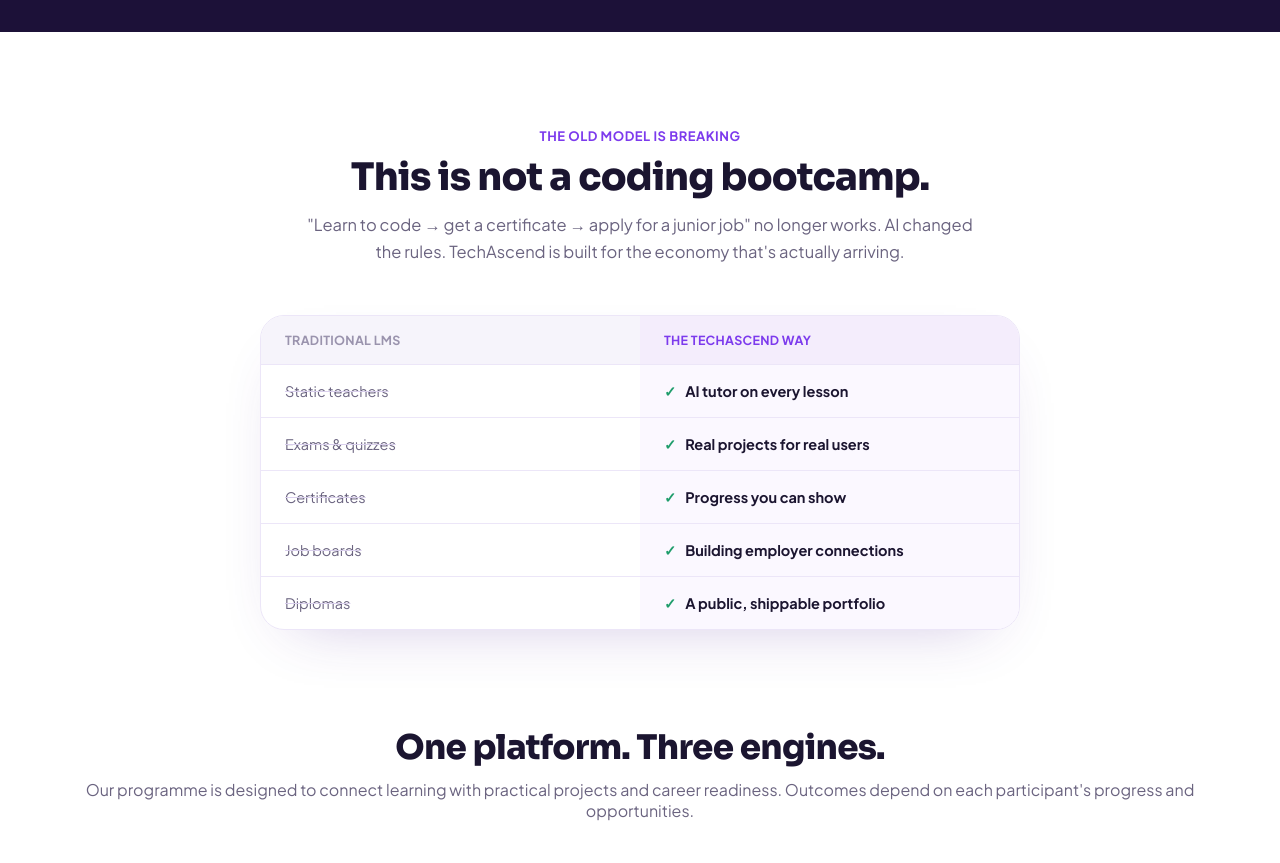
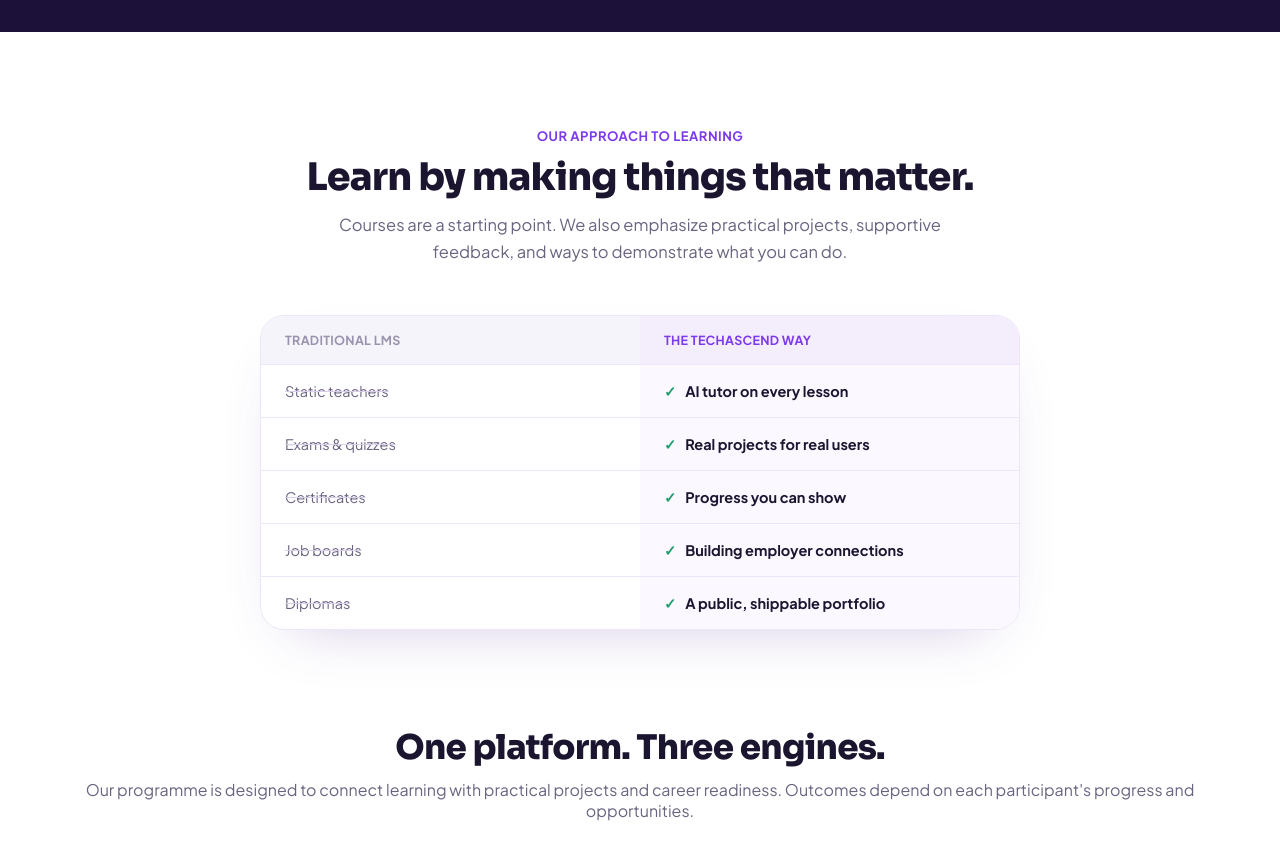
Before and after one commit to techascend-cohort-2/techascend-platform, a Next.js app: page / in a window 1280 px wide. Shown: the part 2020-2883 px from the top of the page. Built offline with nearby package versions, Linux system fonts and the light colour scheme; no server answers; the database is empty.

Commit message:
Clarify planned outcomes and remove unverified promises

```diff
--- a/components/ModelComparison.tsx
+++ b/components/ModelComparison.tsx
@@ -5,12 +5,10 @@ export default function ModelComparison() {
   return (
     <section id="model" className={styles.section}>
       <div className={styles.head}>
-        <div className="eyebrow">THE OLD MODEL IS BREAKING</div>
-        <h2 className={styles.title}>This is not a coding bootcamp.</h2>
+        <div className="eyebrow">OUR APPROACH TO LEARNING</div>
+        <h2 className={styles.title}>Learn by making things that matter.</h2>
         <p className={styles.lede}>
-          &quot;Learn to code → get a certificate → apply for a junior job&quot; no
-          longer works. AI changed the rules. TechAscend is built for the economy
-          that&apos;s actually arriving.
+          Courses are a starting point. We also emphasize practical projects, supportive feedback, and ways to demonstrate what you can do.
         </p>
       </div>
       <div className={styles.table}>
```
